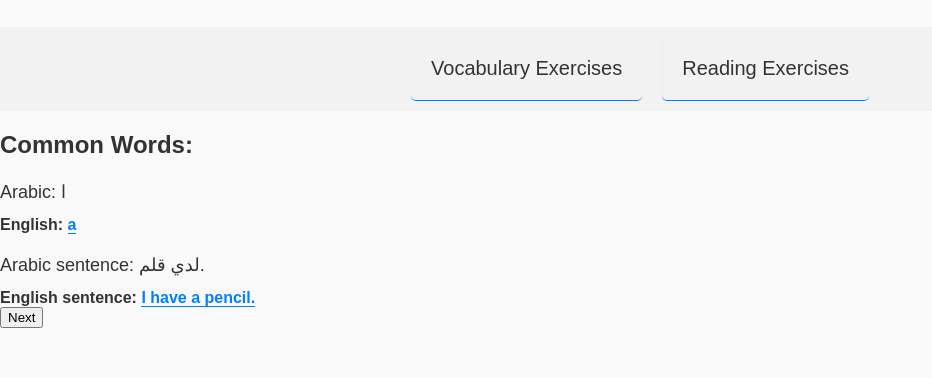
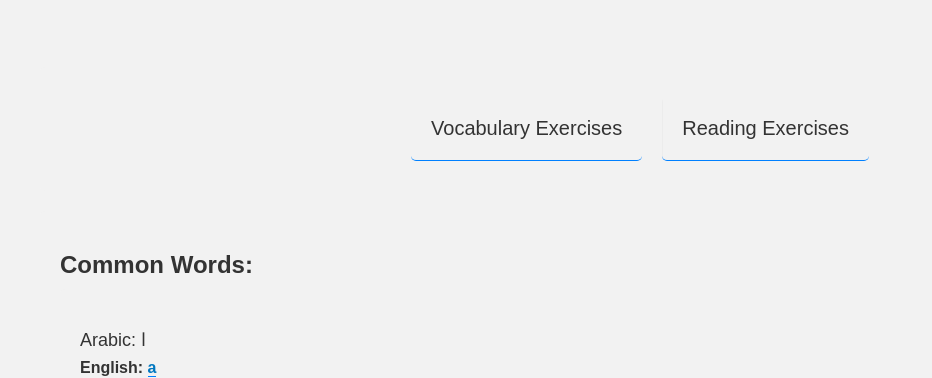
Before and after one commit to daniman123/arabic-to-english, a React (Create React App) app: page /#/vocabulary-exercise in a window 1280 px wide. Shown: the part 423-801 px from the top of the page, without its empty margins (0-932 px from the left). Built offline with nearby package versions, Linux system fonts and the light colour scheme.

Commit message:
css comn wrd

```diff
--- /dev/null
+++ b/src/components/CommonWords.css
@@ -0,0 +1,42 @@
+div {
+  background-color: #f2f2f2;
+  padding: 20px;
+  border-radius: 5px;
+  margin-bottom: 20px;
+}
+
+h2 {
+  font-size: 24px;
+  margin-bottom: 10px;
+}
+
+p {
+  font-size: 18px;
+  margin-bottom: 5px;
+}
+
+span {
+  font-size: 16px;
+  display: block;
+  margin-bottom: 10px;
+}
+
+a {
+  color: #0077c0;
+  text-decoration: none;
+}
+
+button {
+  background-color: #0077c0;
+  color: #fff;
+  border: none;
+  padding: 10px 20px;
+  border-radius: 5px;
+  font-size: 18px;
+  cursor: pointer;
+  margin-top: 10px;
+}
+
+button:hover {
+  background-color: #005ea2;
+}
--- a/src/components/CommonWords.jsx
+++ b/src/components/CommonWords.jsx
@@ -1,6 +1,6 @@
 import React, { useState } from "react";
 
-import "../App.css";
+import "./CommonWords.css";
 
 import words from "../data/vocabulary/commonWords.json";
 
```
